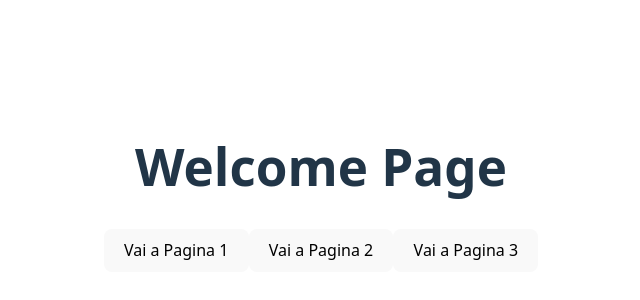
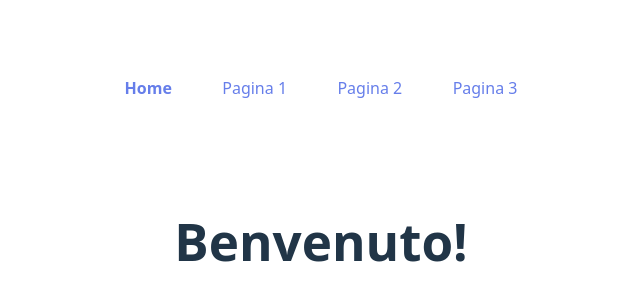
Before and after one commit to Andrea205top/react-pratica, a React (Vite) app in the folder pratica-react/: page / in a window 1280 px wide. Shown: the part 200-500 px from the top of the page, without its empty margins (319-959 px from the left). Built offline with nearby package versions, Linux system fonts and the light colour scheme.

Commit message:
Crezione header e stili css

```diff
--- a/pratica-react/src/components/Example.tsx
+++ b/pratica-react/src/components/Example.tsx
@@ -5,7 +5,6 @@ interface Example{
     salvaNumero: (reset?: boolean) => void,
     reset: () => void
 }
-
 function Example({ count, incrementa, decrementa, reset, salvaNumero }: Example ){
     return(
         <div style={{padding: '20px', border: '2px solid lightblue', marginTop: '20px'}}>
@@ -13,10 +12,10 @@ function Example({ count, incrementa, decrementa, reset, salvaNumero }: Example
                 numero: {count}
             </p>
             <button onClick={incrementa}>Incrementa</button>
-            <button onClick={decrementa} style={{ marginLeft: '10px' }}>Decrementa</button>
-            <button onClick={()=> salvaNumero()} style={{ marginLeft: '10px' }}>Salva numero</button>
-            <button onClick={()=> salvaNumero(true)} style={{ marginLeft: '10px' }}>Reset numeri</button>
-            <button onClick={reset} style={{ marginLeft: '10px' }}>Reset</button>
+            <button onClick={decrementa}>Decrementa</button>
+            <button onClick={()=> salvaNumero()}>Salva numero</button>
+            <button onClick={()=> salvaNumero(true)}>Reset numeri</button>
+            <button onClick={reset}>Reset</button>
         </div>
     );
 }
--- /dev/null
+++ b/pratica-react/src/components/header.tsx
@@ -0,0 +1,66 @@
+// voglio mostrare i bottoni per navigare nelle varei pagine
+interface HeaderProps{
+    paginaAttiva: number;
+    onPagChangeClick: (pagNum: number) => void;
+}
+
+function Header({ paginaAttiva, onPagChangeClick }: HeaderProps) {
+    return (
+        <div style={{
+            padding: '20px',
+            display: 'flex',
+            gap: '10px',
+            alignItems: 'center'
+        }}>
+
+            {/* Bottone Welcome */}
+            <button
+                onClick={() => onPagChangeClick(0)}
+                style={{
+                    fontWeight: paginaAttiva === 0 ? 'bold' : 'normal',
+                    backgroundColor: paginaAttiva === 0 ? 'white' : 'rgba(255, 255, 255, 0.2)',
+                    color: paginaAttiva === 0 ? '#667eea' : 'white',
+                }}
+            >
+                Home
+            </button>
+
+            {/* Bottone Pagina 1 */}
+            <button
+                onClick={() => onPagChangeClick(1)}
+                style={{
+                    fontWeight: paginaAttiva === 1 ? 'bold' : 'normal',
+                    backgroundColor: paginaAttiva === 0 ? 'white' : 'rgba(255, 255, 255, 0.2)',
+                    color: paginaAttiva === 0 ? '#667eea' : 'white',
+                }}
+            >
+                Pagina 1
+            </button>
+
+            {/* Bottone Pagina 2 */}
+            <button
+                onClick={() => onPagChangeClick(2)}
+                style={{
+                    fontWeight: paginaAttiva === 1 ? 'bold' : 'normal',
+                    backgroundColor: paginaAttiva === 0 ? 'white' : 'rgba(255, 255, 255, 0.2)',
+                    color: paginaAttiva === 0 ? '#667eea' : 'white',
+                }}
+            >
+                Pagina 2
+            </button>
+
+            {/* Bottone Pagina 3 */}
+            <button
+                onClick={() => onPagChangeClick(3)}
+                style={{
+                    fontWeight: paginaAttiva === 1 ? 'bold' : 'normal',
+                    backgroundColor: paginaAttiva === 0 ? 'white' : 'rgba(255, 255, 255, 0.2)',
+                    color: paginaAttiva === 0 ? '#667eea' : 'white',
+                }}
+            >
+                Pagina 3
+            </button>
+        </div>
+    );
+}
+export default Header;
--- a/pratica-react/src/components/pagina.tsx
+++ b/pratica-react/src/components/pagina.tsx
@@ -10,13 +10,11 @@ interface PaginaProps {
     tornaIndietro: () => void;
 }
 
-function Pagina({numeroPagina, count, incrementa, decrementa, reset, salvaNumero, tornaIndietro}: PaginaProps){
+function Pagina({numeroPagina, count, incrementa, decrementa, reset, salvaNumero}: PaginaProps){
 
     return(
         <div style={{ padding: '100px', border: '3px solid blue', borderRadius: '20px' }}>
-            <button onClick={tornaIndietro}>Welcome page</button>
             <h2>Pagina {numeroPagina}</h2>
-            <p>Counter</p>
 
             <Example
                 count={count}
--- a/pratica-react/src/components/welcome.tsx
+++ b/pratica-react/src/components/welcome.tsx
@@ -1,6 +1,7 @@
 import Pagina from "./pagina.tsx";
 import useStateExample from "./useStateExample.ts";
 import usePagine from "./usePagine.ts";
+import Header from "./header.tsx";
 
 document.title = "Welcome page"; // componente padre
 function Welcome() {
@@ -16,51 +17,90 @@ function Welcome() {
 
 
     if (paginaAttiva === 1){
-        return <Pagina numeroPagina={1}
-                count = {count}
-                incrementa = {incrementa}
+        return (
+            <div>
+                {/* Header sempre visibile */}
+                <Header
+                    paginaAttiva={paginaAttiva}
+                    onPagChangeClick={onPagChangeClick}
+                />
+
+                {/* Contenuto della pagina */}
+                <Pagina
+                    numeroPagina={1}
+                    count={count}
+                    incrementa={incrementa}
                     decrementa={decrementa}
                     reset={reset}
+                    tornaIndietro={() => onPagChangeClick(0)}
                     salvaNumero={salvaNumero}
-                tornaIndietro={() => onPagChangeClick(0)}
                 />
+            </div>
+        );
         //QUA FINISCE
     }
 
     if (paginaAttiva === 2) {
-        return <Pagina numeroPagina={2}
+        return (
+            <div>
+                {/* Header sempre visibile */}
+                <Header
+                    paginaAttiva={paginaAttiva}
+                    onPagChangeClick={onPagChangeClick}
+                />
+
+                {/* Contenuto della pagina */}
+                <Pagina
+                    numeroPagina={2}
                     count={count}
                     incrementa={incrementa}
                     decrementa={decrementa}
                     reset={reset}
+                    tornaIndietro={() => onPagChangeClick(0)}
                     salvaNumero={salvaNumero}
-            tornaIndietro={() => onPagChangeClick(0)}
                 />
+            </div>
+        )
         //QUA FINISCE
     }
     if (paginaAttiva === 3) {
-        return <Pagina numeroPagina={3}
+        return (
+            <div>
+                {/* Header sempre visibile */}
+                <Header
+                    paginaAttiva={paginaAttiva}
+                    onPagChangeClick={onPagChangeClick}
+                />
+
+                {/* Contenuto della pagina */}
+                <Pagina
+                    numeroPagina={3}
                     count={count}
                     incrementa={incrementa}
                     decrementa={decrementa}
                     reset={reset}
+                    tornaIndietro={() => onPagChangeClick(0)}
                     salvaNumero={salvaNumero}
-
-            tornaIndietro={() => onPagChangeClick(0)}
                 />
+            </div>
+        )
         //QUA FINISCE
     }
 
     return(
+        <div>
+            {/* Header anche in Welcome */}
+            <Header
+                paginaAttiva={paginaAttiva}
+                onPagChangeClick={onPagChangeClick}
+            />
+
+            {/* Contenuto Welcome */}
             <div style={{ padding: '50px' }}>
-            <h1>Welcome Page</h1>
-            <button onClick={() =>onPagChangeClick(1)}>Vai a Pagina 1</button>
-            <button onClick={() =>onPagChangeClick(2)}>Vai a Pagina 2</button>
-            <button onClick={() =>onPagChangeClick(3)}>Vai a Pagina 3</button>
-            <p style={{ fontSize: '24px', fontWeight: 'bold' }}>
+                <h1>Benvenuto!</h1>
+            </div>
+        </div>
 
-            </p>
-        </div>
     );
 }
 
```
Lines whose indentation alone changed are shown as unchanged.
